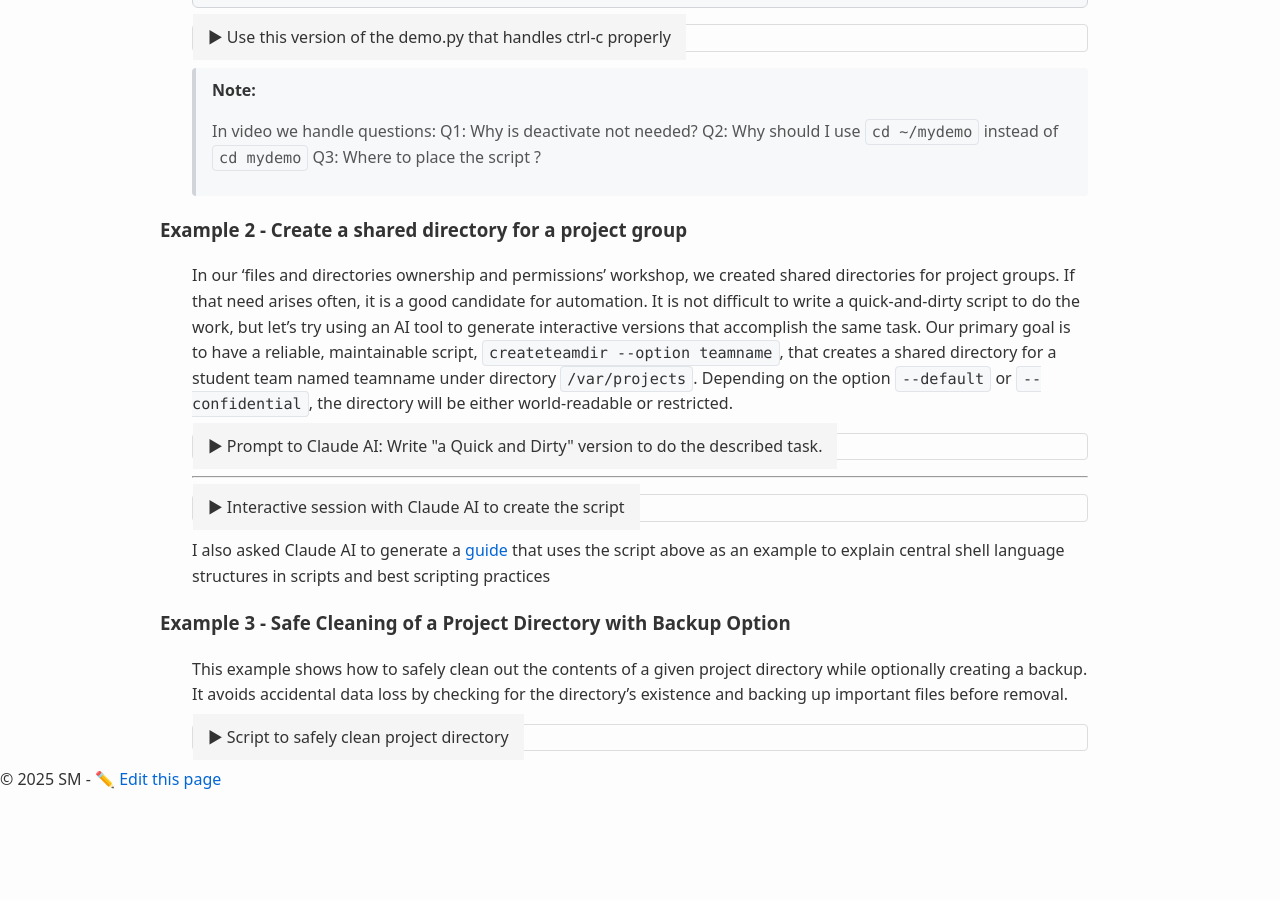
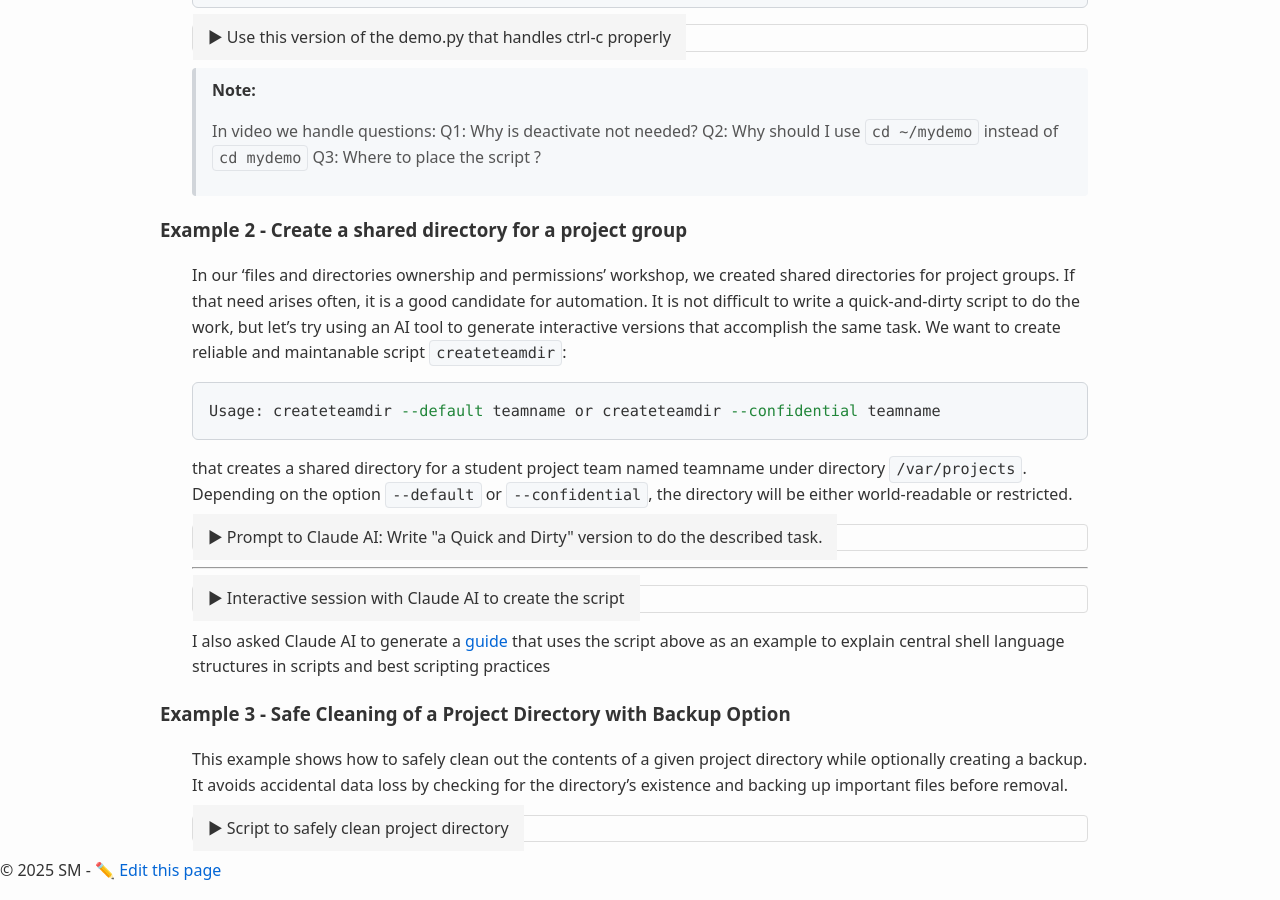
Before and after one commit to averkoc/lx, a Jekyll site: the page built from docs/ws9.md, in a window 1280 px wide and 900 px high, scrolled down 826 px. Built offline with Jekyll 4.4.1, drawn with Linux system fonts in a browser that asks for light colours; before the commit the page ends 1635 px from its top, so only the background shows below that.

Commit message:
Update ws9.md

`````diff
--- a/docs/ws9.md
+++ b/docs/ws9.md
@@ -69,7 +69,12 @@
 > In video we handle questions: Q1: Why is deactivate not needed? Q2: Why should I use `cd ~/mydemo` instead of `cd mydemo` Q3: Where to place the script ?
 
 ### Example 2 - Create a shared directory for a project group
-In our 'files and directories ownership and permissions' workshop, we created shared directories for project groups. If that need arises often, it is a good candidate for automation. It is not difficult to write a quick-and-dirty script to do the work, but let's try using an AI tool to generate interactive versions that accomplish the same task. Our primary goal is to have a reliable, maintainable script, `createteamdir --option teamname`, that creates a shared directory for a student team named teamname under directory `/var/projects`. Depending on the option `--default` or `--confidential`, the directory will be either world-readable or restricted.
+In our 'files and directories ownership and permissions' workshop, we created shared directories for project groups. If that need arises often, it is a good candidate for automation. It is not difficult to write a quick-and-dirty script to do the work, but let's try using an AI tool to generate interactive versions that accomplish the same task. We want to create reliable and maintanable script `createteamdir`:
+```bash
+Usage: createteamdir --default teamname or createteamdir --confidential teamname
+````
+
+that creates a shared directory for a student project team named teamname under directory `/var/projects`. Depending on the option `--default` or `--confidential`, the directory will be either world-readable or restricted.
 
 <div class="accordion">
   <input type="checkbox" id="accordion2" class="accordion-toggle">
`````
